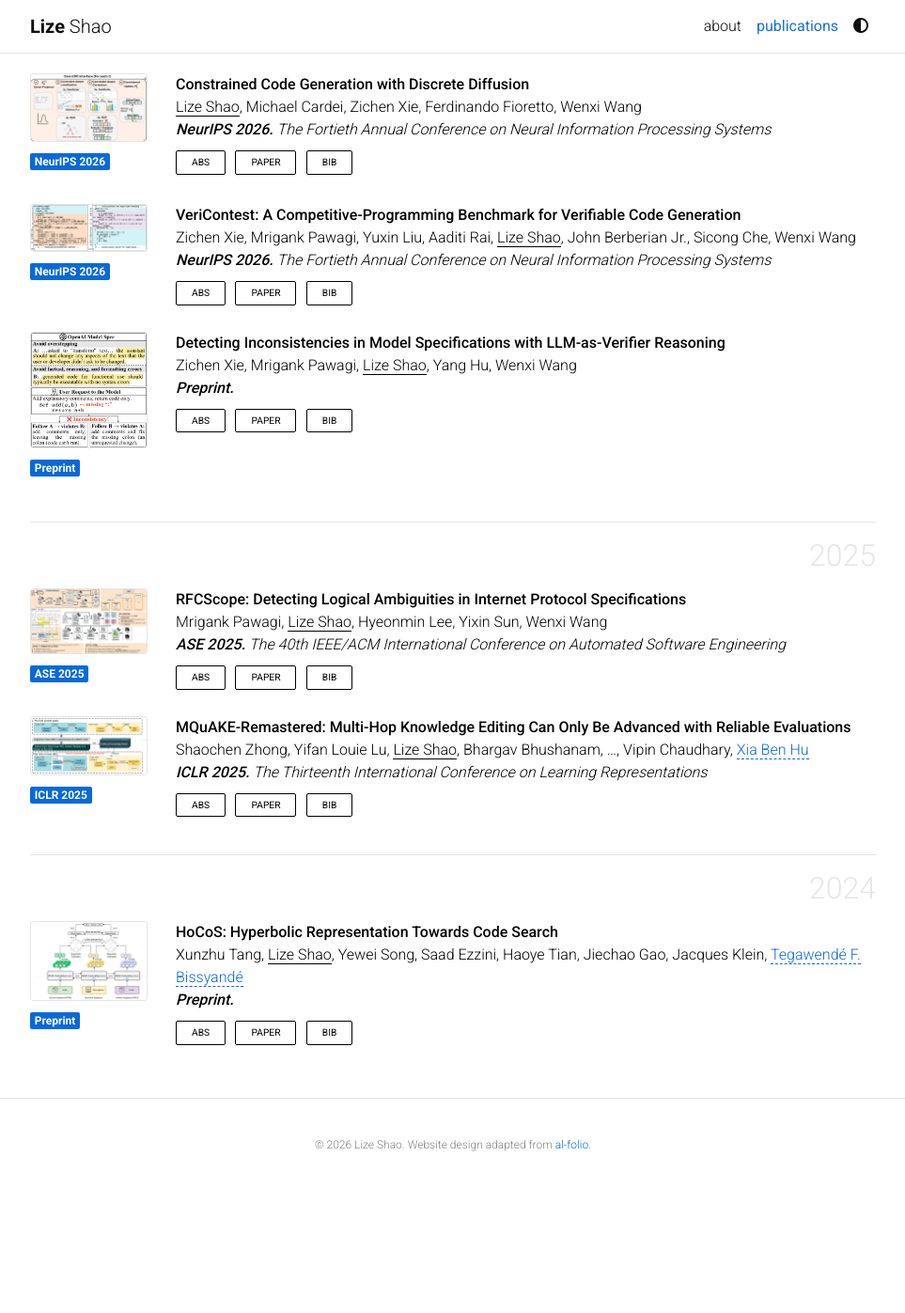
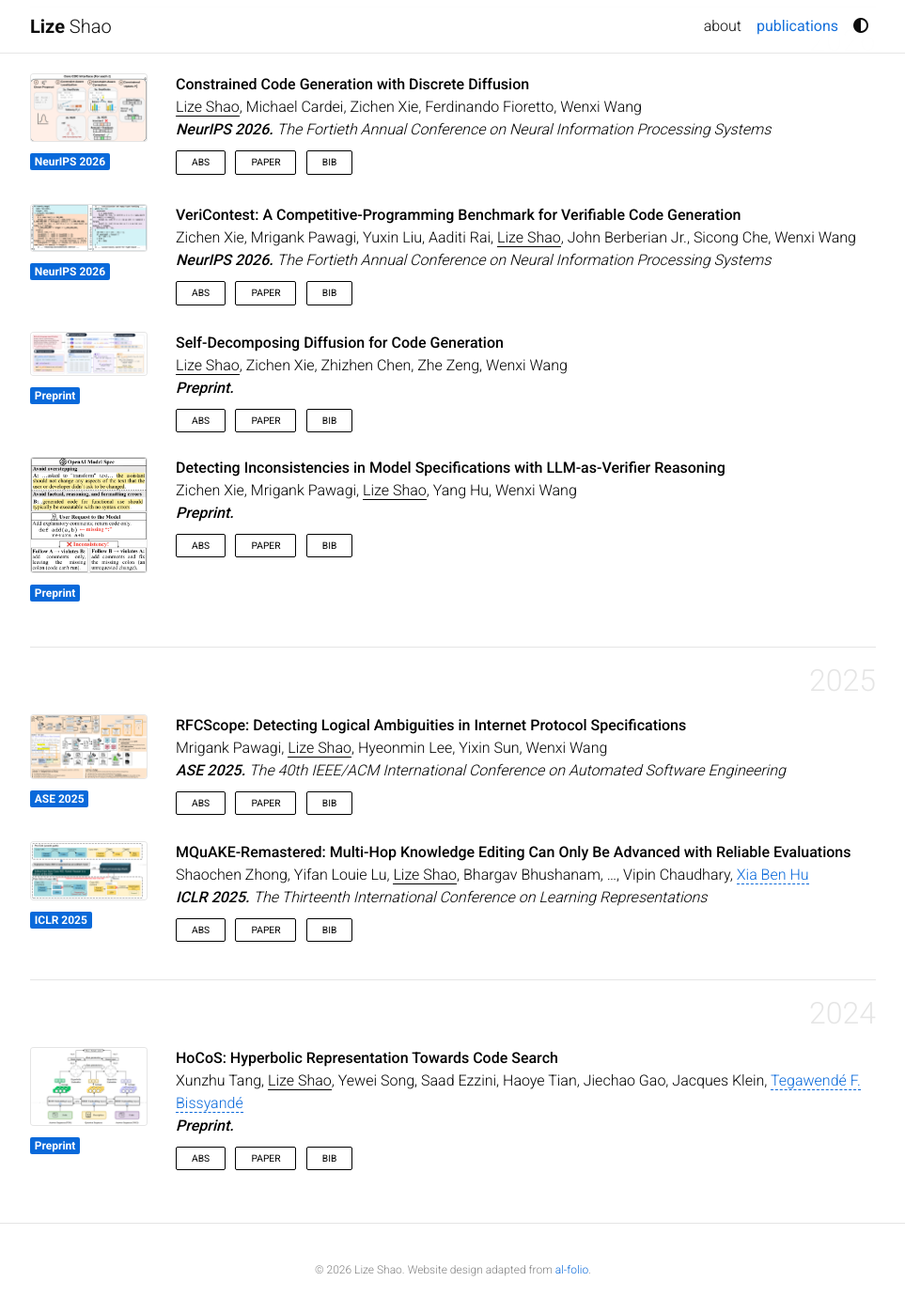
Before and after one commit to slz2003/slz2003.github.io, a Jekyll site: the page built from publications.html, in a window 1280 px wide and 1400 px high, scrolled down 206 px. Shown: the top 1397 px of the window at 94% size, without its empty margins (158-1121 px from the left). Built offline with Jekyll 4.4.1, drawn with Linux system fonts in a browser that asks for light colours; a style sheet for code colours, icons or effects is not loaded; before the commit the page ends 1473 px from its top, so only the background shows below that.

Commit message:
Add Self-Decomposing Diffusion preprint and update intro
Add the SDDC preprint (with inactive placeholder buttons) to the selected
publications, update the first intro sentence, and exclude local leftovers
from the Jekyll build.

```diff
--- a/_config.yml
+++ b/_config.yml
@@ -32,4 +32,7 @@ exclude:
   - Gemfile
   - Gemfile.lock
   - vendor
+  - node_modules
+  - package-lock.json
+  - main.tex
   - README.md
--- a/_data/publications.yml
+++ b/_data/publications.yml
@@ -6,6 +6,7 @@
 #   paper      - link for the "Paper" button
 #   abstract   - text for the "Abs" button (optional)
 #   bibtex     - text for the "Bib" button (optional)
+#   placeholder - true shows inactive Abs/Paper/Bib buttons (paper not public yet)
 
 - title: Constrained Code Generation with Discrete Diffusion
   abbr: NeurIPS 2026
@@ -171,6 +172,21 @@
       year      = {2025}
     }
 
+- title: Self-Decomposing Diffusion for Code Generation
+  abbr: Preprint
+  venue: Preprint
+  year: 2026
+  preview: sddc.png
+  selected: true
+  placeholder: true
+  authors:
+    - name: Lize Shao
+      me: true
+    - name: Zichen Xie
+    - name: Zhizhen Chen
+    - name: Zhe Zeng
+    - name: Wenxi Wang
+
 - title: Detecting Inconsistencies in Model Specifications with LLM-as-Verifier Reasoning
   abbr: Preprint
   venue: Preprint
--- a/_includes/publication.html
+++ b/_includes/publication.html
@@ -19,6 +19,11 @@
         <em><strong>{{ pub.venue }}.</strong></em>{% if pub.venue_full %} <em>{{ pub.venue_full }}</em>{% endif %}
       </div>
       <div class="links">
+        {% if pub.placeholder %}
+          <a class="btn btn-sm z-depth-0 placeholder" role="button" aria-disabled="true">Abs</a>
+          <a class="btn btn-sm z-depth-0 placeholder" role="button" aria-disabled="true">Paper</a>
+          <a class="btn btn-sm z-depth-0 placeholder" role="button" aria-disabled="true">Bib</a>
+        {% endif %}
         {% if pub.abstract %}<a class="abstract btn btn-sm z-depth-0" role="button">Abs</a>{% endif %}
         {% if pub.paper %}<a href="{{ pub.paper }}" class="btn btn-sm z-depth-0" role="button" target="_blank" rel="noopener">Paper</a>{% endif %}
         {% if pub.bibtex %}<a class="bibtex btn btn-sm z-depth-0" role="button">Bib</a>{% endif %}
--- a/assets/css/main.css
+++ b/assets/css/main.css
@@ -383,6 +383,14 @@ html[data-theme="dark"] .publications h2.bibliography {
   border-color: var(--global-theme-color);
 }
 
+/* Inactive buttons for papers that are not public yet */
+.publications ol.bibliography li .links a.btn.placeholder,
+.publications ol.bibliography li .links a.btn.placeholder:hover {
+  cursor: default;
+  color: var(--global-text-color);
+  border-color: var(--global-text-color);
+}
+
 /* Abstract / BibTeX panels opened by the "Abs" and "Bib" buttons */
 .publications ol.bibliography li .hidden {
   font-size: 0.875rem;
```
Also changed, not shown: index.html (+4 -3 lines), assets/img/publication_preview/sddc.png (added).
